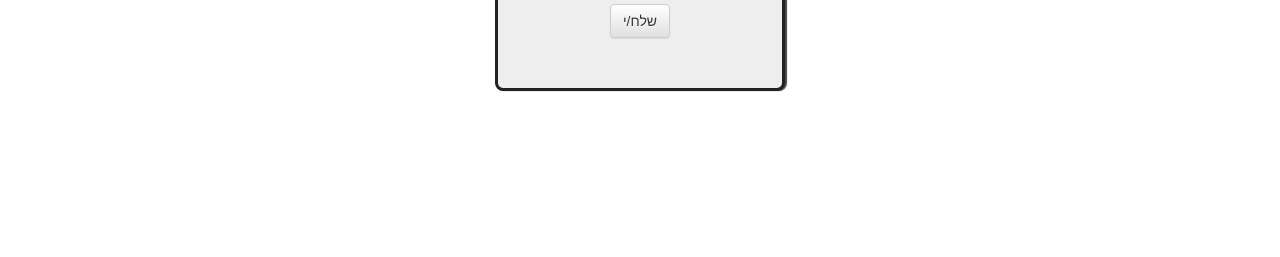
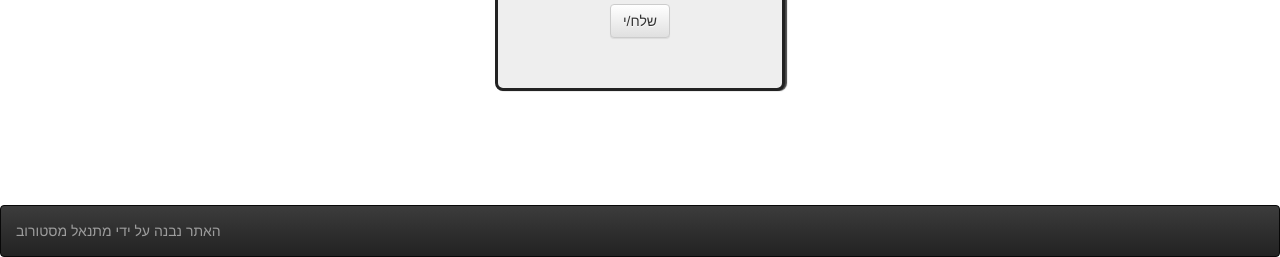
Before and after one commit to Thecink09/Calculate_Diet, a Flask app: page /food/add_food in a window 1280 px wide. Shown: the part 667-924 px from the top of the page. Before the commit the page ends 759 px from the top, so only its background shows below. Run offline with Flask 2, Linux system fonts and the light colour scheme; the visitor is signed in with stand-in values (Sample User, id 1); some libraries are stand-ins or nearby versions.

Commit message:
added fixed footer

```diff
--- a/src/static/css/main.css
+++ b/src/static/css/main.css
@@ -1,7 +1,14 @@
-body{
+*{
+    margin: 0px;
+    padding: 0px;
+}
+html, body{
     direction: rtl;
+    height: 100%;
 }
-
+.container{
+    min-height: 100%;
+}
 .form-size{
     width: 290px;
     margin: 100px auto;
@@ -62,3 +69,9 @@ body{
 .invisible{
     display: none;
 }
+
+#footer{
+    position: relative;
+    width: 100%;
+    bottom: 0px;
+}
--- a/src/templates/base.html
+++ b/src/templates/base.html
@@ -55,6 +55,12 @@
 {% block content %}
 
 {% endblock %}
-
+<footer id="footer" class="navbar navbar-inverse">
+    <nav>
+        <p class="navbar-text">
+        האתר נבנה על ידי <span href="#" class="navbar-link" >מתנאל מסטורוב</span>
+        </p>
+    </nav>
+</footer>
 </body>
 </html>
```
